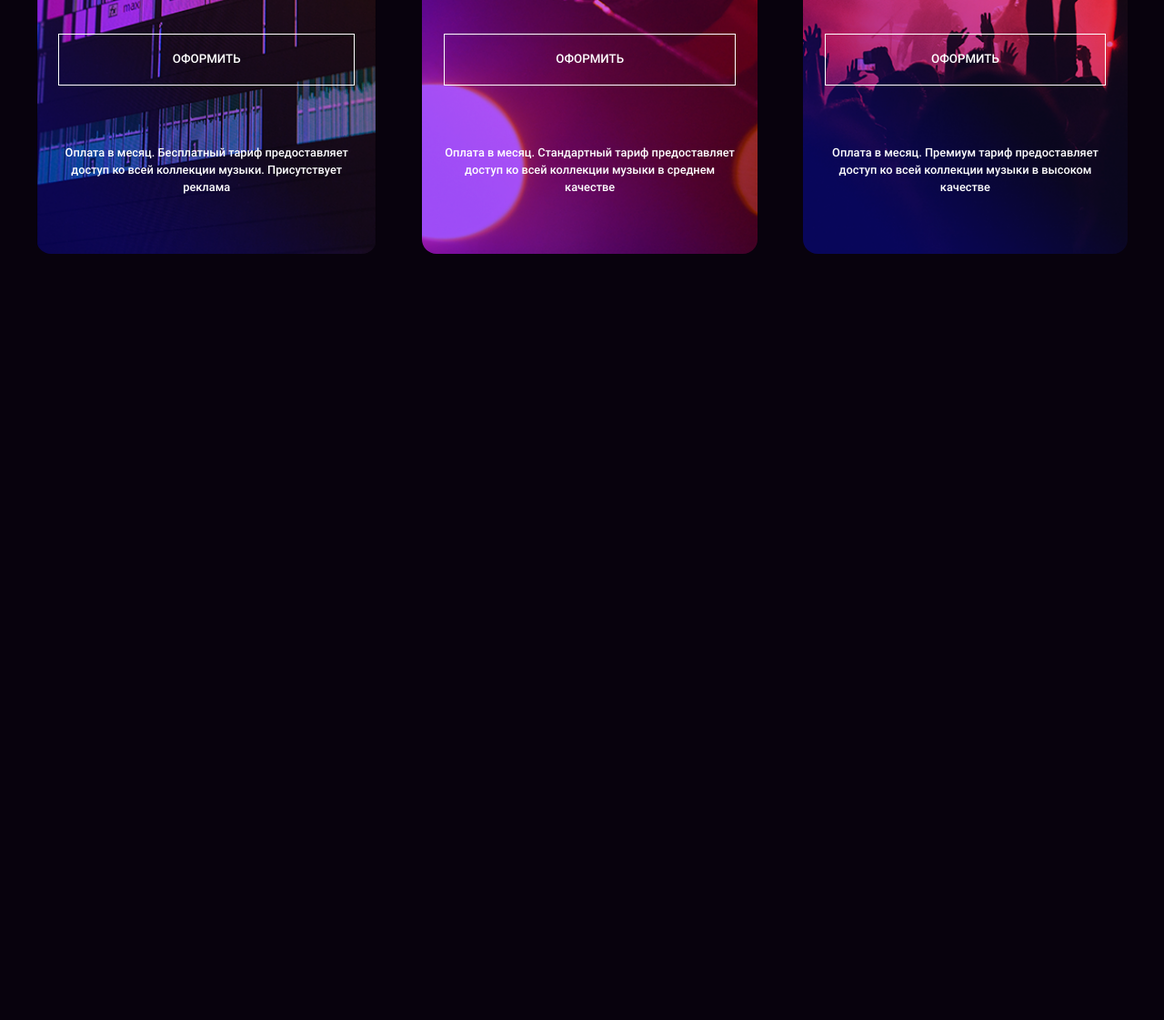
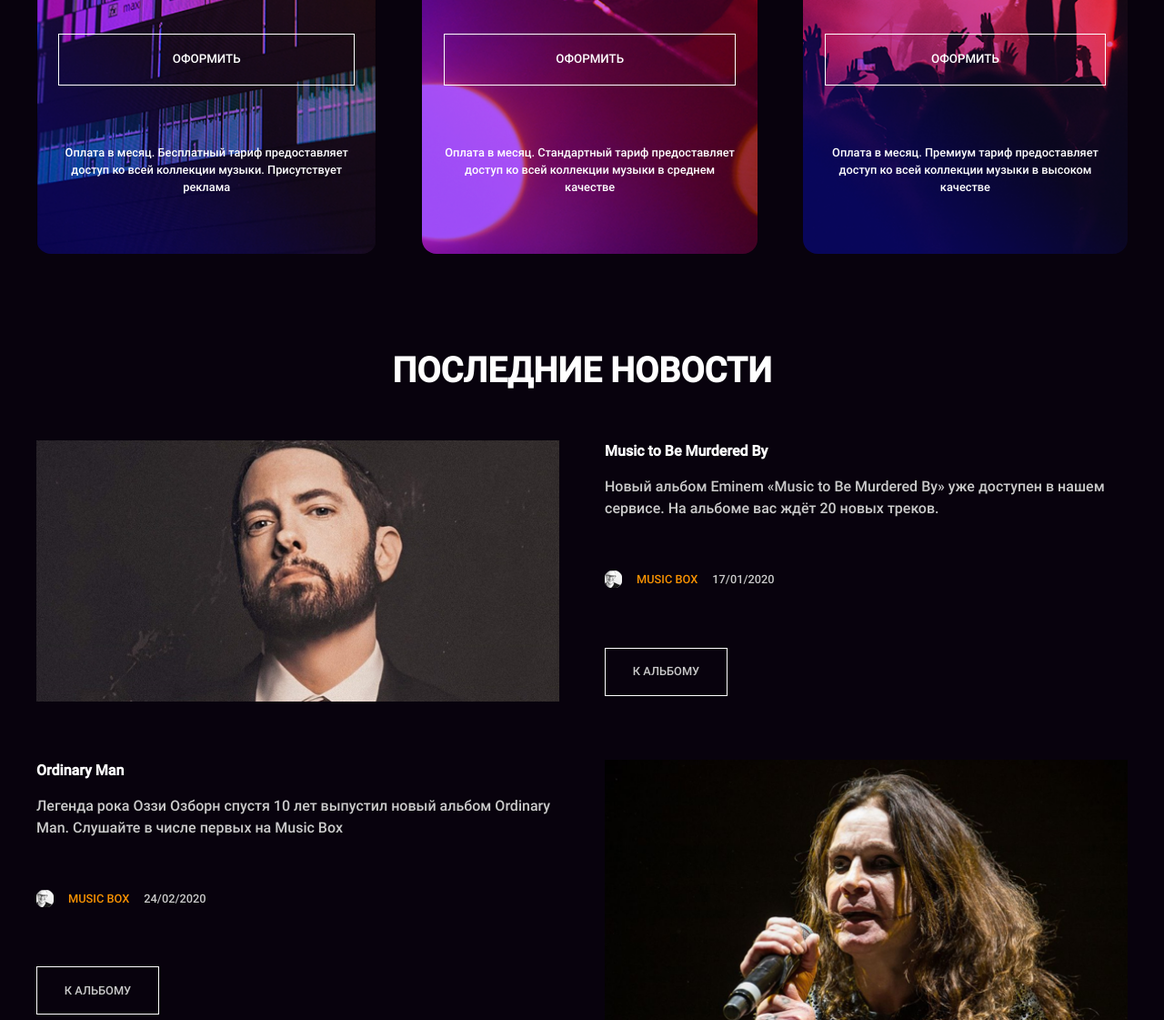
Before and after one commit to alex0342/layout-designer-positioning-project-56, a website built with Parcel: page src/index.html in a window 1280 px wide. Shown: the part 1206-2327 px from the top of the page at 91% size. Before the commit the page ends 1485 px from the top, so only its background shows below. Built offline with nearby package versions, Linux system fonts and the light colour scheme.

Commit message:
News section

```diff
--- a/src/index.html
+++ b/src/index.html
@@ -66,6 +66,43 @@
             </div>
 
         </section>
+        <section class="news">
+            <h2 class="subtitle">Последние новости</h2>
+            <div class="news__wrapper">
+                <div class="news__item">
+                    <img class="news__img" src="./images/Music to Be Murdered By.png" alt="Eminem">
+                    <div class="news__body">
+                        <h3>Music to Be Murdered By</h3>
+                        <p>Новый альбом Eminem «Music to Be Murdered By» уже доступен в нашем сервисе. На альбоме вас
+                            ждёт 20 новых треков.</p>
+                    </div>
+                    <div class="news__footer">
+                        <div class="news__author">
+                            <img src="./images/avatar.png" alt="Автор" class="news__author-icon">
+                            <p class="news__author-name">Music box</p>
+                            <p class="news__author-data">17/01/2020</p>
+                        </div>
+                        <a class="btn news__btn" href="#">К альбому</a>
+                    </div>
+                </div>
+                <div class="news__item">
+                    <img class="news__img" src="./images/Ordinary Man.png" alt="Eminem">
+                    <div class="news__body">
+                        <h3>Ordinary Man</h3>
+                        <p>Легенда рока Оззи Озборн спустя 10 лет выпустил новый альбом Ordinary Man. Слушайте в числе
+                            первых на Music Box</p>
+                    </div>
+                    <div class="news__footer">
+                        <div class="news__author">
+                            <img src="./images/avatar.png" alt="Автор" class="news__author-icon">
+                            <p class="news__author-name">Music box</p>
+                            <p class="news__author-data">24/02/2020</p>
+                        </div>
+                        <a class="btn news__btn" href="#">К альбому</a>
+                    </div>
+                </div>
+            </div>
+        </section>
     </main>
 </body>
 
--- a/src/scss/main.scss
+++ b/src/scss/main.scss
@@ -12,6 +12,9 @@ body {
 	line-height: 1.5;
 	color: $gray;
 	background-color: $black;
+}
+section {
+	margin-top: 100px;
 }
 .main {
 	padding: 0 20px;
--- /dev/null
+++ b/src/scss/news.scss
@@ -0,0 +1,83 @@
+@import './var.scss';
+.news {
+	&__wrapper {
+		margin-top: 48px;
+	}
+	&__item {
+		&:not(:last-child) {
+			margin-bottom: 64px;
+		}
+	}
+	&__img {
+		width: 100%;
+	}
+	&__body {
+		margin-top: 50px;
+		h3 {
+			font-size: 16px;
+			line-height: 24px;
+			color: #ffffff;
+		}
+		p {
+			font-size: 16px;
+			line-height: 150%;
+			margin-top: 15px;
+		}
+	}
+	&__author {
+		display: flex;
+		font-size: 12.8px;
+		line-height: 150%;
+		text-transform: uppercase;
+		margin-bottom: 65px;
+		&-icon {
+			width: 19px;
+			height: 19px;
+		}
+		&-name {
+			color: $orange;
+			margin: 0 16px;
+		}
+	}
+	&__footer {
+		margin-top: 24px;
+	}
+	&__btn {
+		width: 135px;
+		height: 53px;
+		font-size: 12.8px;
+		line-height: 150%;
+		color: inherit;
+	}
+}
+@media (min-width: 1280px) {
+	.news {
+		&__wrapper {
+		}
+		&__item {
+			display: grid;
+			grid-template-columns: repeat(2, 1fr);
+			grid-template-rows: repeat(2, 1fr);
+			align-items: flex-start;
+			column-gap: 50px;
+			&:nth-child(2n) {
+				.news__img {
+					grid-column: 2;
+				}
+				.news__body {
+					grid-row: 1;
+				}
+			}
+		}
+
+		&__img {
+			grid-row: span 2;
+		}
+		&__body {
+			margin-top: 0;
+		}
+		&__footer {
+			margin-top: 0;
+		}
+	}
+}
--- a/src/scss/pricing.scss
+++ b/src/scss/pricing.scss
@@ -1,5 +1,4 @@
 .pricing {
-	margin-top: 100px;
 	&__wrapper {
 		margin-top: 49px;
 	}
--- a/src/scss/style.scss
+++ b/src/scss/style.scss
@@ -1,3 +1,4 @@
 @import './main.scss';
 @import './header.scss';
 @import './pricing.scss';
+@import './news.scss';
```
Also changed, not shown: dist/Music to Be Murdered By.0449a70d.png (added), dist/Ordinary Man.e1ffa90b.png (added), dist/avatar.7ad20e4a.png (added), dist/index.html, 2 other files.
